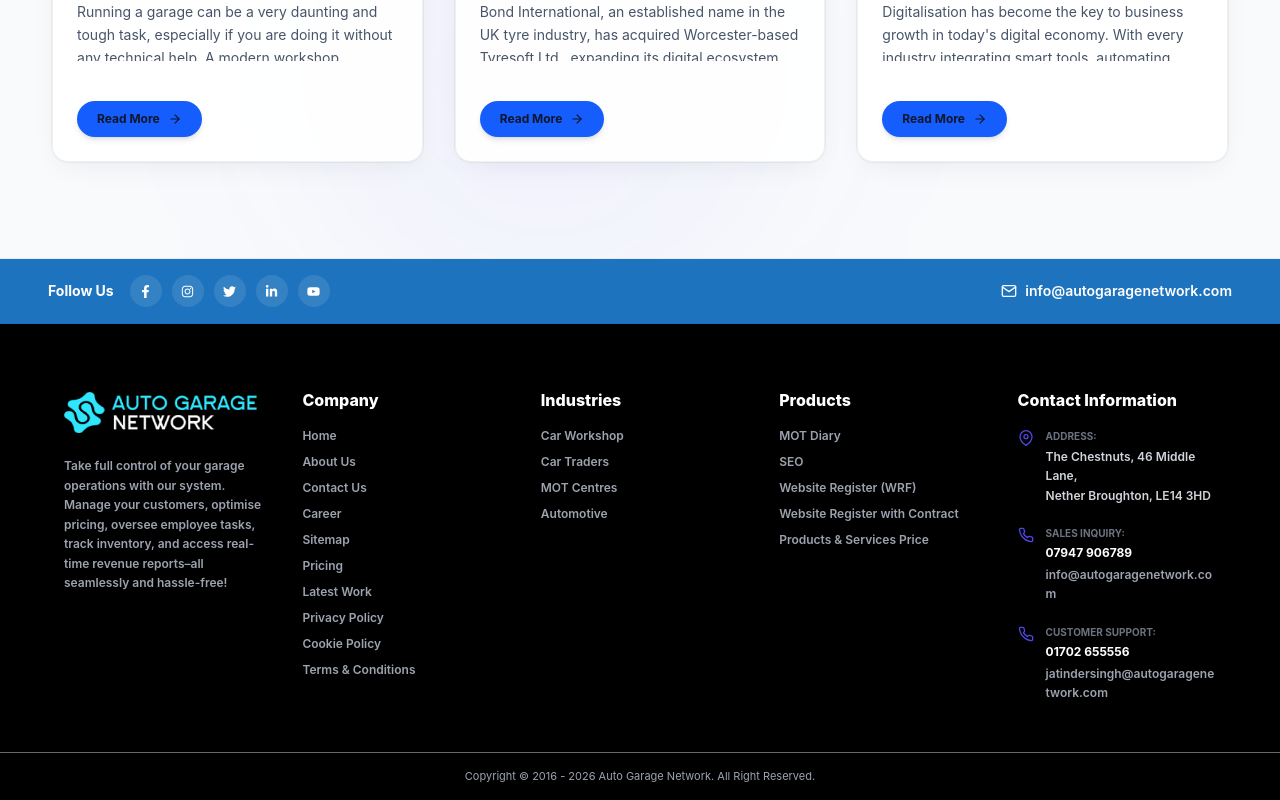
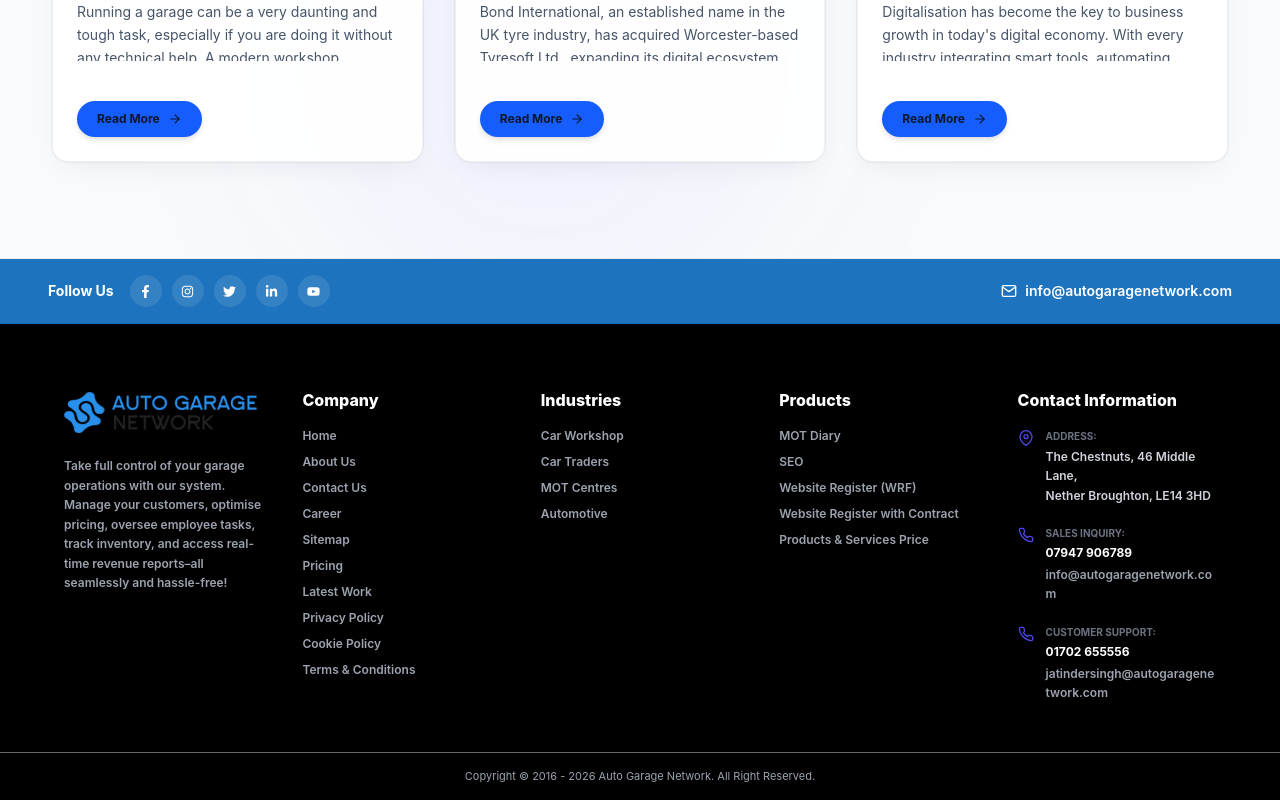
Before and after one commit to AshutoshRecenture/Auto-Garage-Network, a React (Vite) app in the folder frontned/: page / in a window 1280 px wide. Shown: the part 10174-10974 px from the top of the page. Built offline with nearby package versions, Linux system fonts and the light colour scheme.

Commit message:
Updated code

```diff
--- a/frontned/src/components/Footer.jsx
+++ b/frontned/src/components/Footer.jsx
@@ -456,9 +456,6 @@
                   decoding="async"
                   width="120"
                   height="48"
-                  style={{
-                    filter: "invert(1) hue-rotate(180deg) brightness(1.5) contrast(1.2)"
-                  }}
                 />
               </Link>
               <p className="text-gray-400 text-xs leading-relaxed font-semibold">
```
